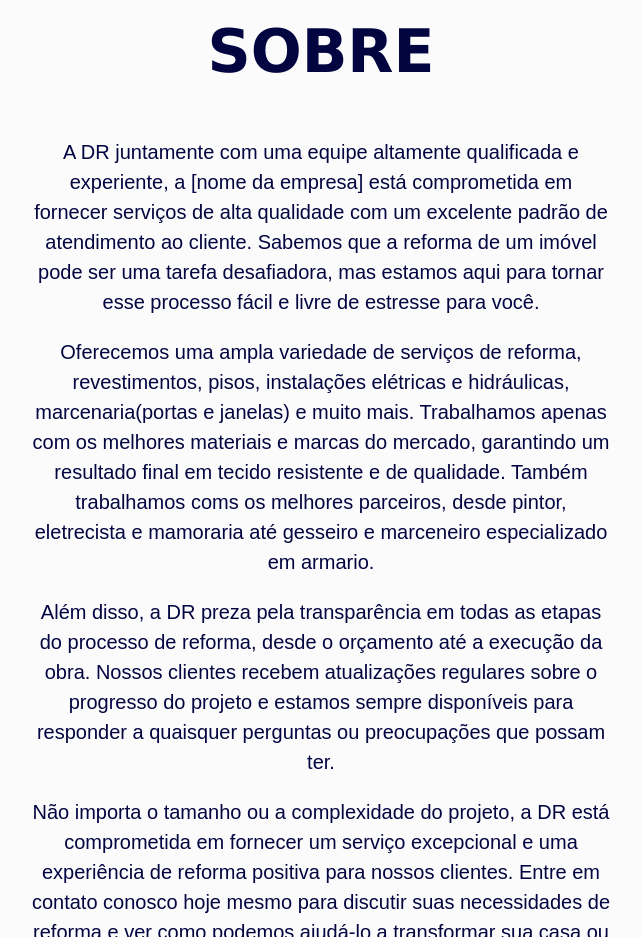
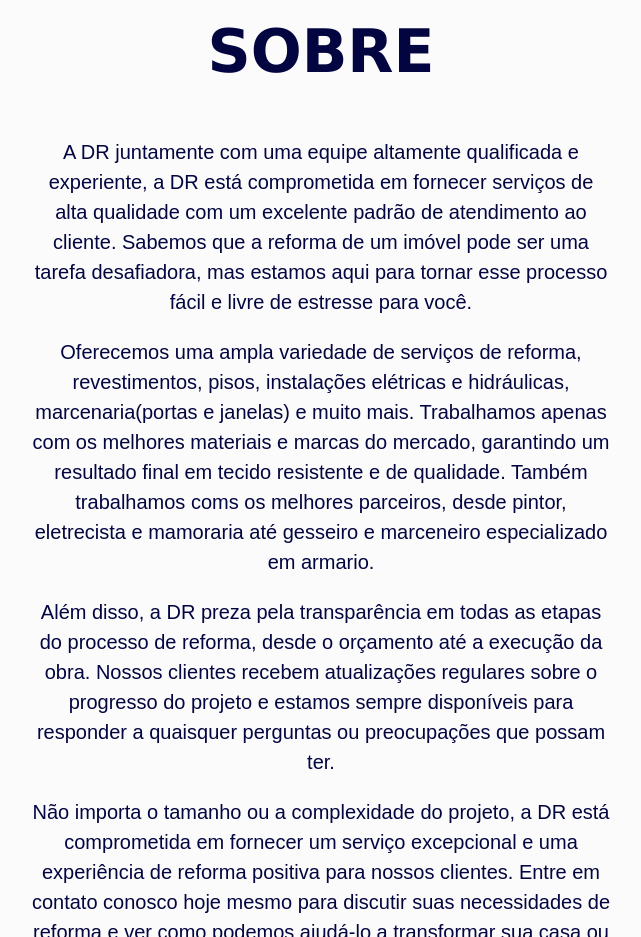
Before and after one commit to GabrielBicalho/Site-DR-landing-page-, a plain HTML site: page index.html in a window 1280 px wide. Shown: the part 1000-1937 px from the top of the page, without its empty margins (319-960 px from the left). Drawn offline with Linux system fonts and the light colour scheme.

Commit message:
Update index.html

```diff
--- a/index.html
+++ b/index.html
@@ -57,7 +57,7 @@
         <div class="main-content sobre-content">
           <h2>SOBRE</h2>
 
-            <p> A DR juntamente com uma equipe altamente qualificada e experiente, a [nome da empresa] está comprometida em fornecer serviços de alta qualidade com um excelente padrão de atendimento ao cliente. Sabemos que a reforma de um imóvel pode ser uma tarefa desafiadora, mas estamos aqui para tornar esse processo fácil e livre de estresse para você.</p>
+            <p> A DR juntamente com uma equipe altamente qualificada e experiente, a DR está comprometida em fornecer serviços de alta qualidade com um excelente padrão de atendimento ao cliente. Sabemos que a reforma de um imóvel pode ser uma tarefa desafiadora, mas estamos aqui para tornar esse processo fácil e livre de estresse para você.</p>
 
             <p>Oferecemos uma ampla variedade de serviços de reforma, revestimentos, pisos, instalações elétricas e hidráulicas, marcenaria(portas e janelas) e muito mais. Trabalhamos apenas com os melhores materiais e marcas do mercado, garantindo um resultado final em tecido resistente e de qualidade. Também trabalhamos coms os melhores parceiros, desde pintor, eletrecista e mamoraria até gesseiro e marceneiro especializado em armario.</p>
 
```
